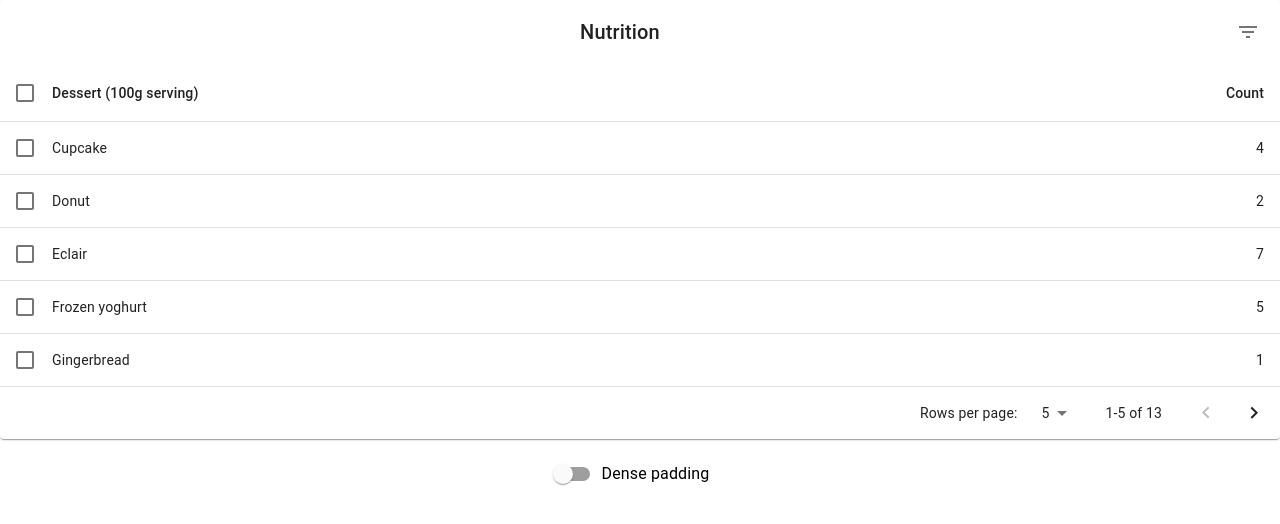
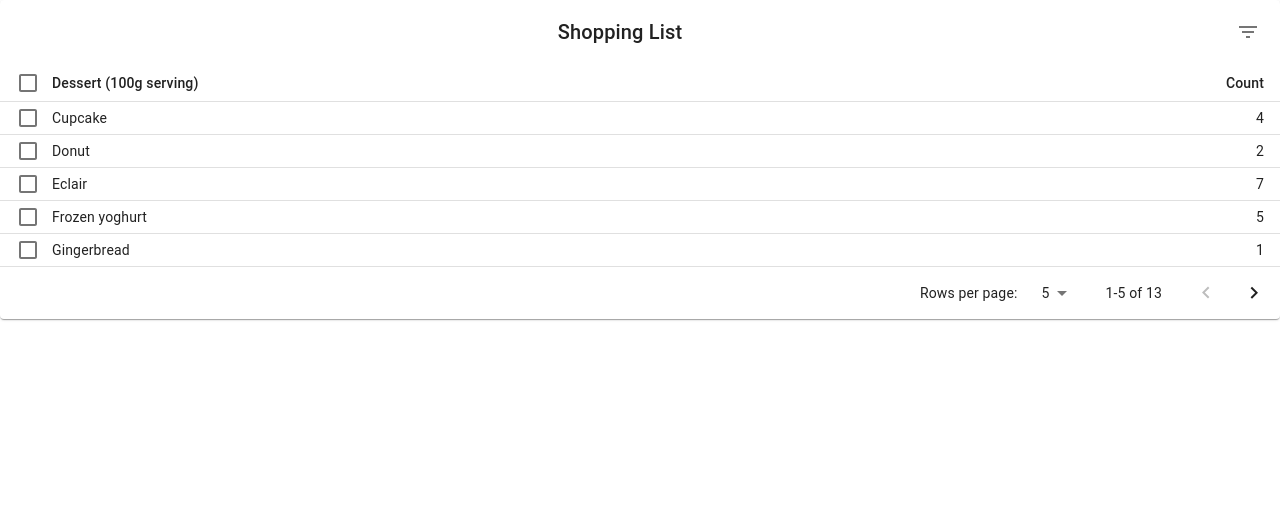
Before and after one commit to peterelmwood/PiShopping, a React (Create React App) app in the folder frontend/: page / in a window 1280 px wide. Shown: the top 524 px of the page. Built offline with nearby package versions, Linux system fonts and the light colour scheme.

Commit message:
densified table, added proxy

```diff
--- a/frontend/package.json
+++ b/frontend/package.json
@@ -32,5 +32,6 @@
       "last 1 firefox version",
       "last 1 safari version"
     ]
-  }
+  },
+  "proxy": "http://127.0.0.1:8000/api"
 }
--- a/frontend/src/Components/Lists.js
+++ b/frontend/src/Components/Lists.js
@@ -161,7 +161,7 @@ const EnhancedTableToolbar = (props) => {
         </Typography>
       ) : (
           <Typography className={classes.title} variant="h6" id="tableTitle" component="div">
-            Nutrition
+            Shopping List
           </Typography>
         )}
 
@@ -216,7 +216,6 @@ export default function Lists() {
   const [orderBy, setOrderBy] = React.useState('calories');
   const [selected, setSelected] = React.useState([]);
   const [page, setPage] = React.useState(0);
-  const [dense, setDense] = React.useState(false);
   const [rowsPerPage, setRowsPerPage] = React.useState(5);
 
   const handleRequestSort = (event, property) => {
@@ -263,10 +262,6 @@ export default function Lists() {
     setPage(0);
   };
 
-  const handleChangeDense = (event) => {
-    setDense(event.target.checked);
-  };
-
   const isSelected = (name) => selected.indexOf(name) !== -1;
 
   const emptyRows = rowsPerPage - Math.min(rowsPerPage, rows.length - page * rowsPerPage);
@@ -279,7 +274,7 @@ export default function Lists() {
           <Table
             className={classes.table}
             aria-labelledby="tableTitle"
-            size={dense ? 'small' : 'medium'}
+            size={'small'}
             aria-label="enhanced table"
           >
             <EnhancedTableHead
@@ -322,7 +317,7 @@ export default function Lists() {
                   );
                 })}
               {emptyRows > 0 && (
-                <TableRow style={{ height: (dense ? 33 : 53) * emptyRows }}>
+                <TableRow style={{ height: (33) * emptyRows }}>
                   <TableCell colSpan={6} />
                 </TableRow>
               )}
@@ -339,10 +334,6 @@ export default function Lists() {
           onChangeRowsPerPage={handleChangeRowsPerPage}
         />
       </Paper>
-      <FormControlLabel
-        control={<Switch checked={dense} onChange={handleChangeDense} />}
-        label="Dense padding"
-      />
     </div>
   );
 }
```
